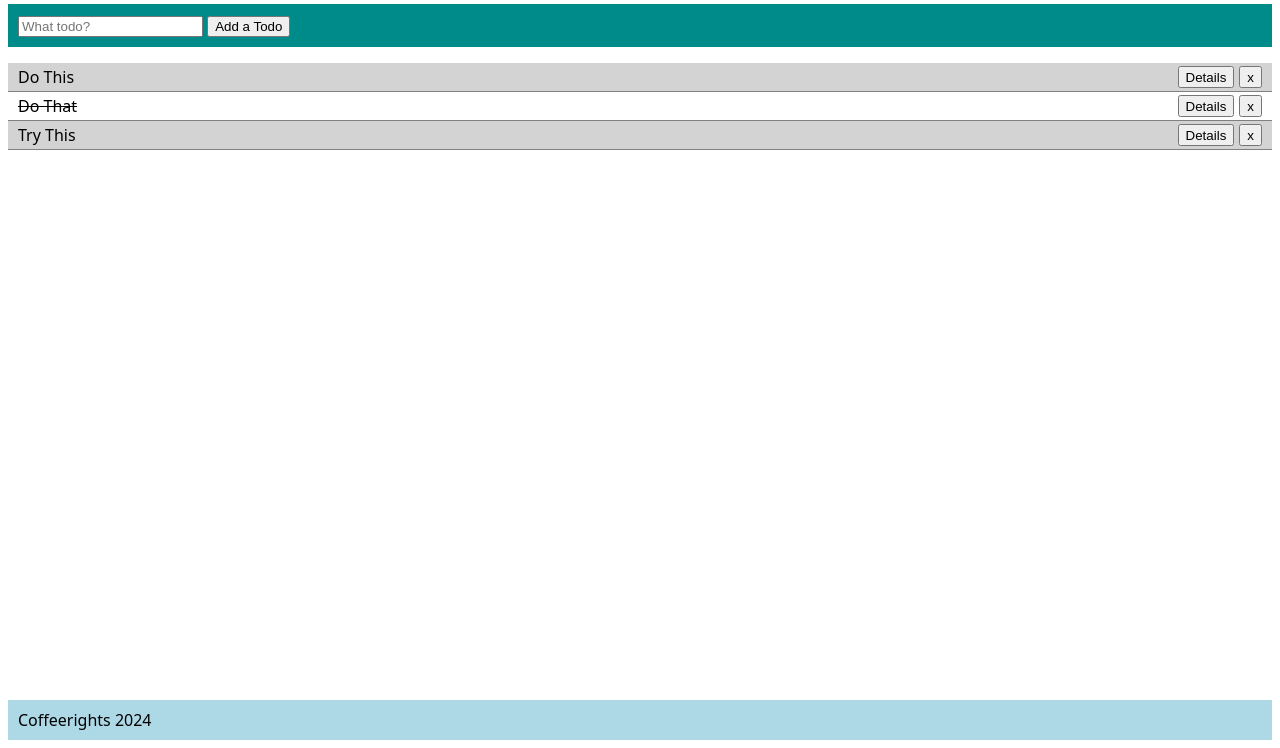
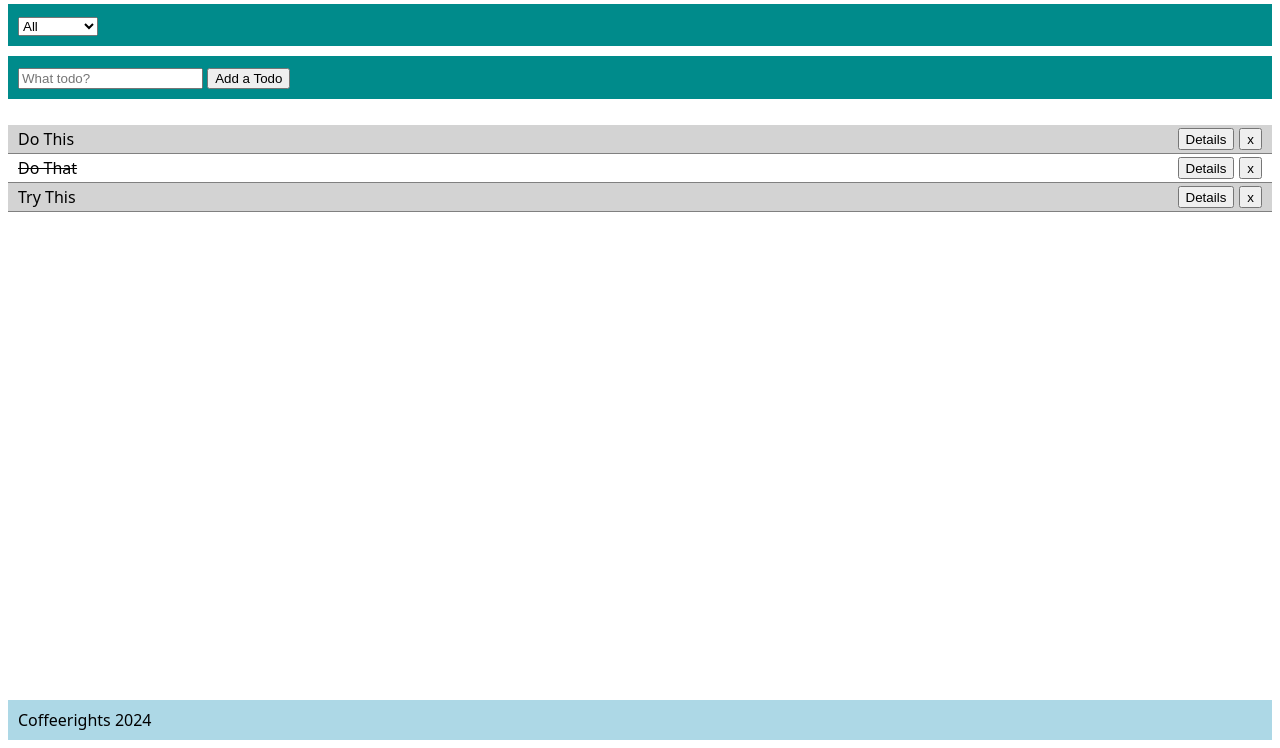
Before and after one commit to seanErmilov/bookservise, a plain HTML site: page index.html in a window 1280 px wide. Shown: the part 52-800 px from the top of the page. Drawn offline with Linux system fonts and the light colour scheme.

Commit message:
Add filter

```diff
--- a/css/todos.css
+++ b/css/todos.css
@@ -26,9 +26,10 @@ main {
     min-height: calc(100vh - 10vh - 1.5rem);
 }
 
-.add-todo {
+.add-todo, .filter {
     padding: 10px;
     background-color: darkcyan;
+    margin-block-end: 10px;
 }
 
 .modal {
--- a/index.html
+++ b/index.html
@@ -13,6 +13,14 @@
         </header>
 
         <main>
+            <section class="filter">
+                <select onchange="onFilterBy(this)">
+                    <option value="">All</option>
+                    <option value="done">Complete</option>
+                    <option value="active">Active</option>
+                </select>
+            </section>
+
             <form class="add-todo" onsubmit="onAddTodo(event)">
                 <input type="text" placeholder="What todo?">
                 <button>Add a Todo</button>
--- a/js/services/todo.service.js
+++ b/js/services/todo.service.js
@@ -6,8 +6,11 @@ const gTodos = [
     { id: 't103', txt: 'Try This', isDone: false },
 ]
 
-function getTodos() {           // List
-    return gTodos
+function getTodos(filterBy) {           // List
+    if(!filterBy) return gTodos
+
+    const isDone = (filterBy === 'done')
+    return gTodos.filter(todo => todo.isDone === isDone)
 }
 
 function getTodoById(todoId) {  // Read
--- a/js/todo.controller.js
+++ b/js/todo.controller.js
@@ -1,4 +1,6 @@
 'use strict'
+
+var gFilterBy = ''
 
 function onInit() {
     renderTodos()
@@ -6,7 +8,7 @@ function onInit() {
 
 function renderTodos() {
     const elTodoList = document.querySelector('.todo-list')
-    const todos = getTodos()
+    const todos = getTodos(gFilterBy)
 
     const strHtmls = todos.map(todo => `
         <li onclick="onToggleTodo('${todo.id}')">
@@ -16,6 +18,11 @@ function renderTodos() {
         </li>`)
 
     elTodoList.innerHTML = strHtmls.join('')
+}
+
+function onFilterBy(elSelect) {
+    gFilterBy = elSelect.value
+    renderTodos()
 }
 
 function onAddTodo(ev) {
```
